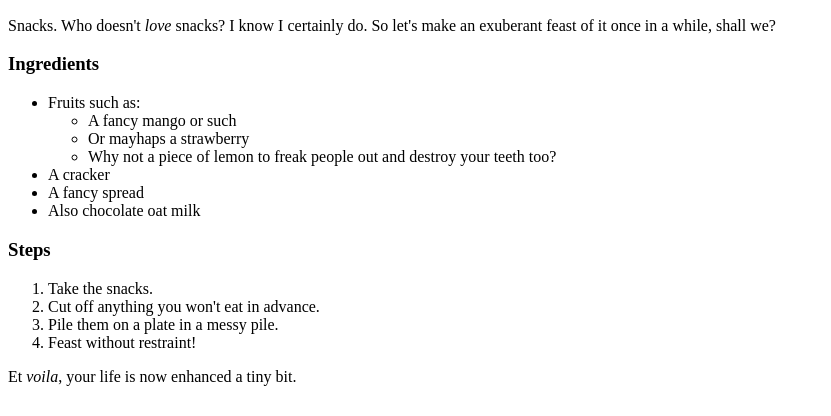
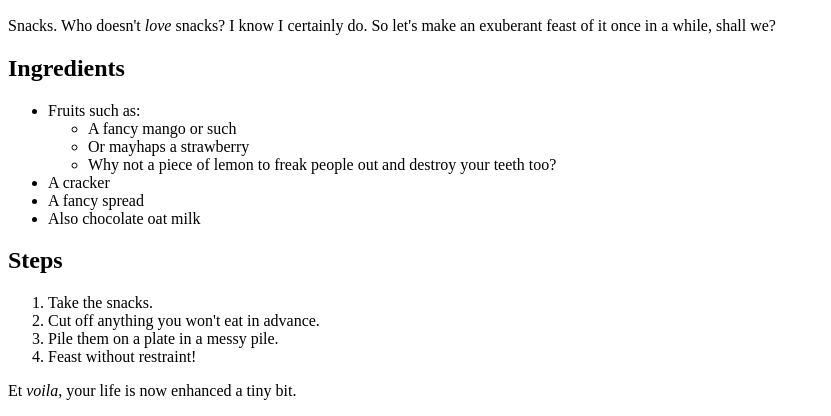
Before and after one commit to hazelnutas/odin-recipes, a plain HTML site: page recipes/snack-time.html in a window 1280 px wide. Shown: the part 634-1050 px from the top of the page, without its empty margins (0-831 px from the left). Drawn offline with Linux system fonts and the light colour scheme.

Commit message:
Edit heading sizes
In sparkling-water.html and snack-time.html

```diff
--- a/recipes/snack-time.html
+++ b/recipes/snack-time.html
@@ -12,7 +12,7 @@
     <h2>Description</h2>
     <p>Snacks. Who doesn't <em>love</em> snacks? I know I certainly do. So let's make an exuberant feast of it once in a while, shall we?</e></p>
 
-    <h3>Ingredients</h3>
+    <h2>Ingredients</h2>
     <ul>
         <li>Fruits such as:
             <ul>
@@ -26,7 +26,7 @@
         <li>Also chocolate oat milk</li>
     </ul>
 
-    <h3>Steps</h3>
+    <h2>Steps</h2>
     <ol>
         <li>Take the snacks.</li>
         <li>Cut off anything you won't eat in advance.</li>
```
